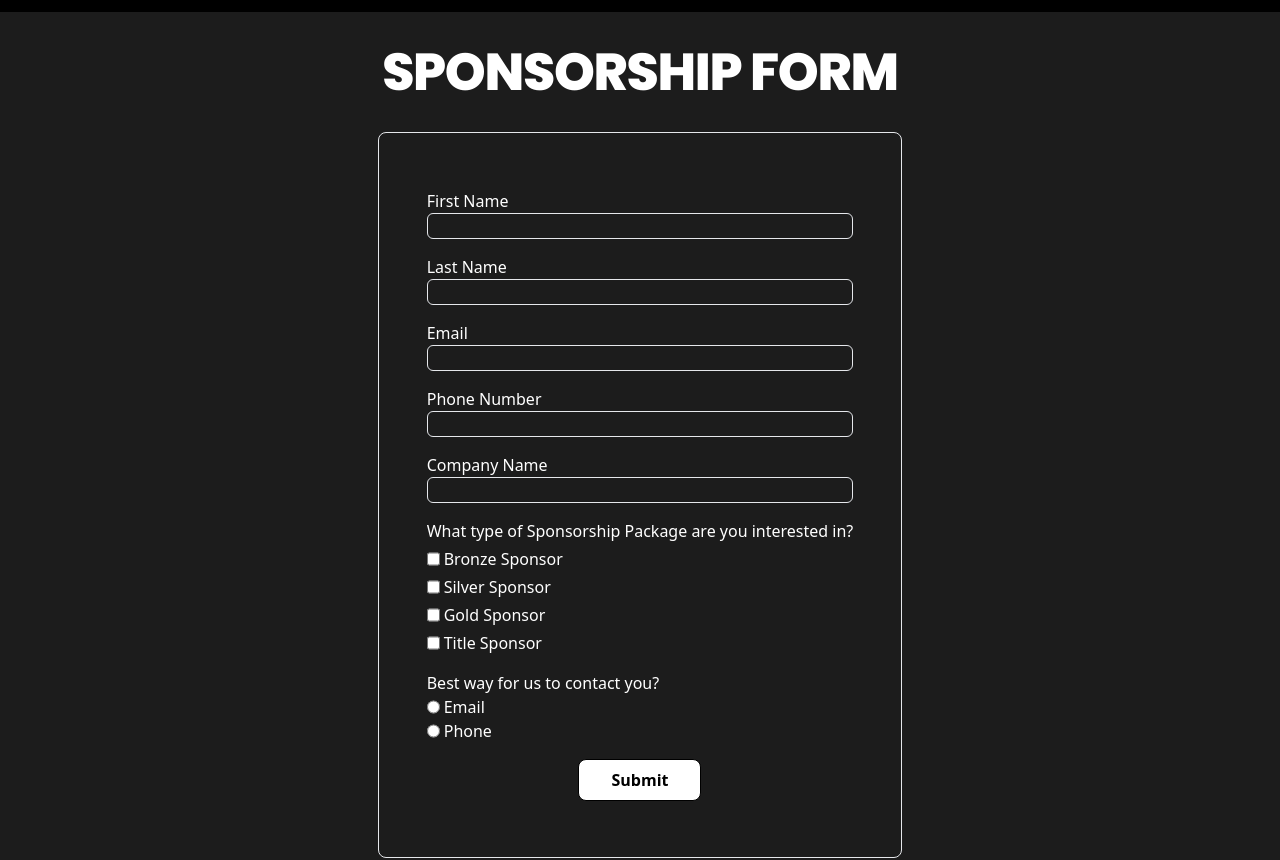
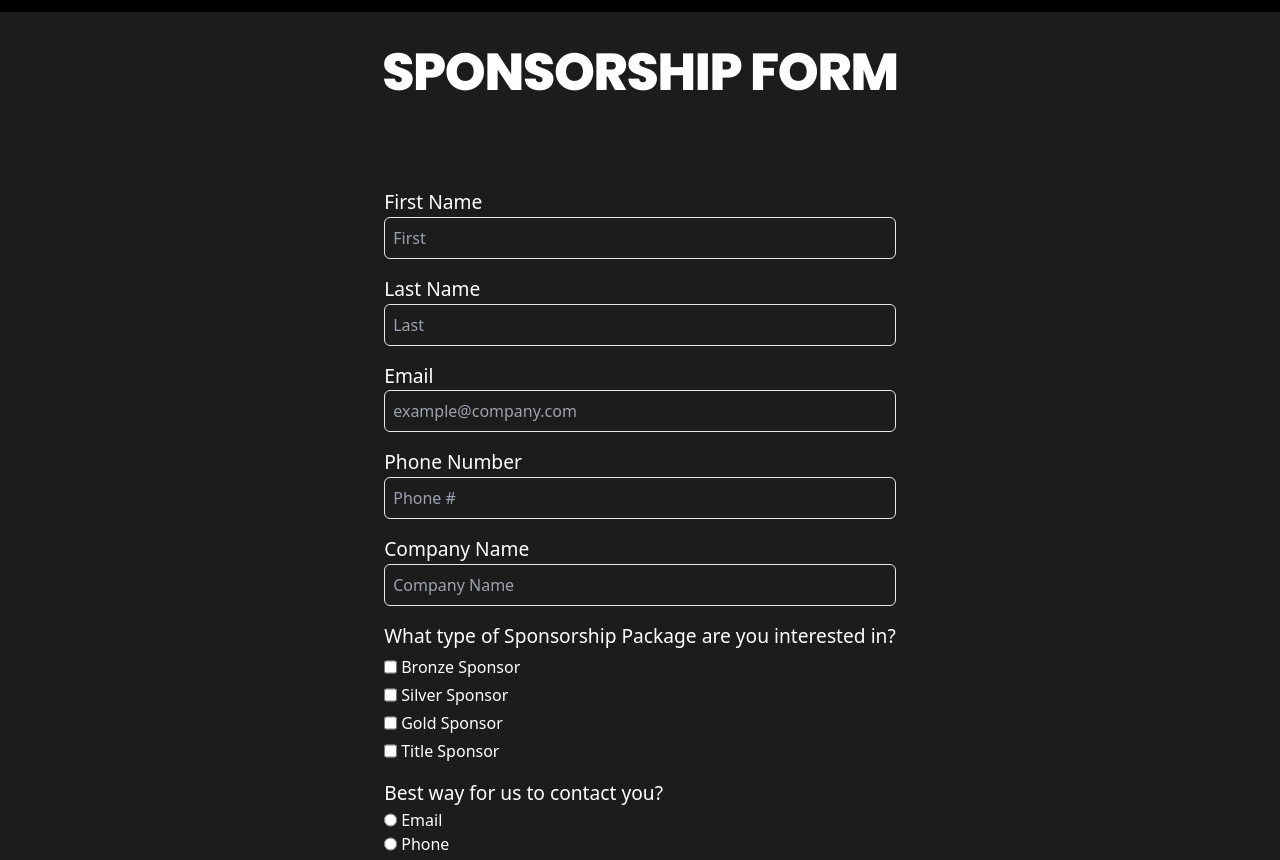
Before and after one commit to gianpinili/thsopen, a React (Vite) app: page /sponsor-form in a window 1280 px wide. Shown: the part 820-1680 px from the top of the page. Built offline with nearby package versions, Linux system fonts and the light colour scheme.

Commit message:
update to work at work [skip netlify]

```diff
--- a/src/pages/SponsorForm.jsx
+++ b/src/pages/SponsorForm.jsx
@@ -6,36 +6,36 @@ function SponsorForm() {
    <SponsorDescription />
    <h1 className="bg-[#1c1c1c] pt-10 font-poppins font-extrabold tracking-tight text-4xl sm:text-[2.5rem] uppercase md:text-[2.75rem] lg:text-[3rem] xl:text-[3.25rem] 2xl:text-[3.5rem] 2xl:leading-[3rem] text-center">Sponsorship Form</h1>
    <div className="bg-[#1c1c1c] px-4 py-10 flex justify-center">
-    <form action="" className="border py-14 px-[1rem] md:px-[3rem] flex flex-col gap-4 rounded-lg" >
+    <form action="" className=" py-14 flex flex-col gap-4 rounded-lg" >
      {/* first and last name */}
      <div className="flex flex-col gap-4">
       <div className="">
-       <label htmlFor="firstName">First Name</label>
-       <input type="text" id="firstName" className="bg-transparent border rounded-md w-full" />
+       <label htmlFor="firstName" className="md:text-[1.2rem] 2xl:text-[1.35rem]">First Name</label>
+       <input type="text" id="firstName" className="bg-transparent border rounded-md w-full p-2 focus:border-[#cefac6] focus:outline-none" placeholder="First" />
       </div>
       <div className="">
-       <label htmlFor="lastName" >Last Name</label>
-       <input type="text" id="lastName" className="bg-transparent border rounded-md w-full" />
+       <label htmlFor="lastName" className="md:text-[1.2rem] 2xl:text-[1.35rem]" >Last Name</label>
+       <input type="text" id="lastName" className="bg-transparent border rounded-md w-full p-2 focus:border-[#cefac6] focus:outline-none" placeholder="Last" />
       </div>
      </div>
      {/* email */}
      <div className="">
-      <label htmlFor="email" className="">Email</label>
-      <input type="email" id="email" className="bg-transparent border rounded-md w-full" />
+      <label htmlFor="email" className="md:text-[1.2rem] 2xl:text-[1.35rem]">Email</label>
+      <input type="email" id="email" className="bg-transparent border rounded-md w-full p-2 focus:border-[#cefac6] focus:outline-none" placeholder="example@company.com" />
      </div>
      {/* number */}
      <div className="">
-      <label htmlFor="number" className="w-1/3">Phone Number</label>
-      <input type="text" id="number" className="bg-transparent border rounded-md w-full" />
+      <label htmlFor="number" className="w-1/3 md:text-[1.2rem] 2xl:text-[1.35rem]">Phone Number</label>
+      <input type="text" id="number" className="bg-transparent border rounded-md w-full p-2 focus:border-[#cefac6] focus:outline-none" placeholder="Phone #" />
      </div>
      {/* company */}
      <div className="">
-      <label htmlFor="companyName" className="w-1/3">Company Name</label>
-      <input type="text" id="companyName" className="bg-transparent border rounded-md w-full" />
+      <label htmlFor="companyName" className="w-1/3 md:text-[1.2rem] 2xl:text-[1.35rem]">Company Name</label>
+      <input type="text" id="companyName" className="bg-transparent border rounded-md w-full p-2 focus:border-[#cefac6] focus:outline-none" placeholder="Company Name" />
      </div>
      {/* sponsorship package checkboxes */}
      <div className="flex flex-col gap-1">
-      <p>What type of Sponsorship Package are you interested in?</p>
+      <p className="md:text-[1.2rem] 2xl:text-[1.35rem]">What type of Sponsorship Package are you interested in?</p>
       <div className="flex gap-1">
        <input type="checkbox" /><label htmlFor="">Bronze Sponsor</label>
       </div>
@@ -51,7 +51,7 @@ function SponsorForm() {
      </div>
      {/* question for client */}
      <div>
-      <p>Best way for us to contact you?</p>
+      <p className="md:text-[1.2rem] 2xl:text-[1.35rem]">Best way for us to contact you?</p>
       <div className="flex gap-1">
        <input type="radio" /><label htmlFor="">Email</label>
       </div>
```
